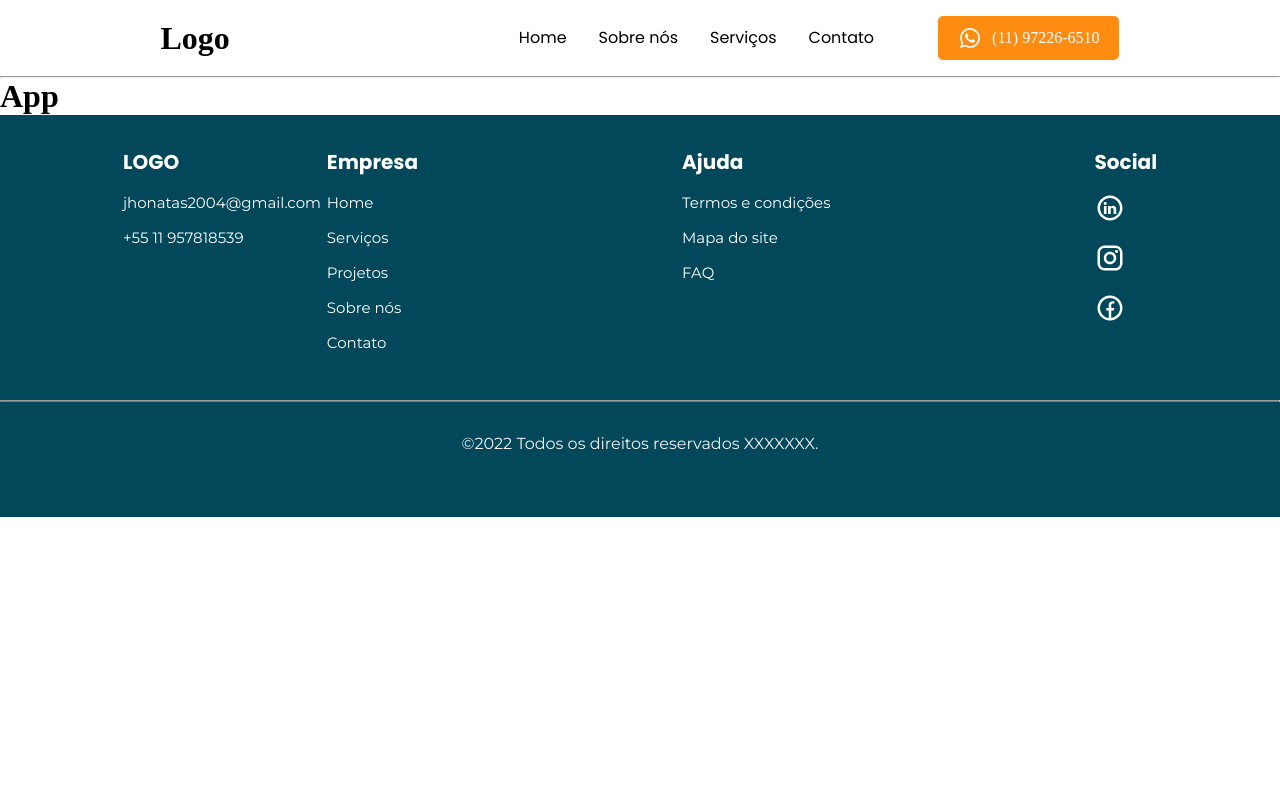
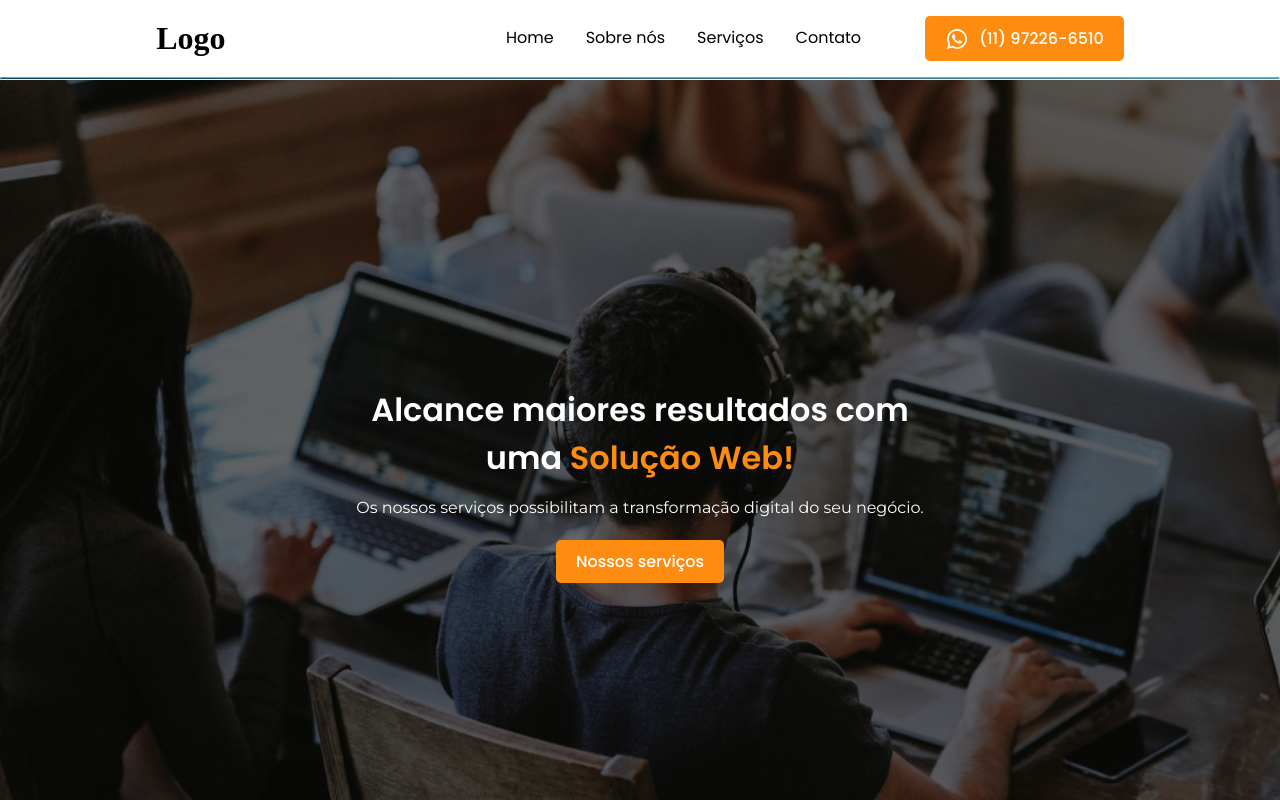
Before and after one commit to GoFreelasfy/portfolio, a React (Vite) app: page / in a window 1280 px wide. Shown: the top 800 px of the page. Built offline with nearby package versions, Linux system fonts and the light colour scheme.

Commit message:
:wrench: atualizando projeto com meus desenvolvimentos

```diff
--- a/src/App.jsx
+++ b/src/App.jsx
@@ -1,13 +1,12 @@
 import { useState } from "react";
 import Footer from "./components/footer/Footer";
 import Header from "./components/header/Header";
+import Home from "./pages/home/Home";
 
 function App() {
   return (
     <div>
-      <Header />
-      <h1>App</h1>
-      <Footer/>
+      <Home />
     </div>
   );
 }
--- a/src/components/cardServicos/CardServicos.jsx
+++ b/src/components/cardServicos/CardServicos.jsx
@@ -1,7 +1,7 @@
 import React from "react";
 import styled from "styled-components";
 import arrowLeft from "../../assets/icons/arrow-left.svg";
-export default function CardServicos({ title, descricao }) {
+export default function CardServicos({ title, description }) {
   const DivCardServicos = styled.div`
     background: var(--white);
     box-shadow: 0px 5px 30px rgba(0, 0, 0, 0.08);
@@ -72,7 +72,7 @@ export default function CardServicos({ title, descricao }) {
   return (
     <DivCardServicos>
       <h3>{title}</h3>
-      <p>{descricao}</p>
+      <p>{description}</p>
       <div className="card-footer">
         <span>Veja mais</span>
         <div className="arrow-left">
--- a/src/components/header/Header.jsx
+++ b/src/components/header/Header.jsx
@@ -10,7 +10,7 @@ const DivHeader = styled.div`
     padding: 1rem;
   }
   hr {
-    height: 2px;
+    height: 3px;
     background: linear-gradient(90deg, #02485a 0%, #4e96aa 100%);
   }
   .nav {
@@ -48,6 +48,7 @@ const DivHeader = styled.div`
     display: flex;
     align-items: center;
     justify-content: center;
+    font-family: "Poppins", sans-serif;
     gap: 10px;
     background-color: var(--orange);
     padding: 10px 20px;
@@ -68,9 +69,22 @@ const DivHeader = styled.div`
 
   @media (max-width: 768px) {
     .header {
+      flex-direction: row-reverse;
+
+      .logo {
+        margin: 0 auto;
+      }
+      /* display: flex;
+    justify-content: space-around;
+    align-items: center;
+    padding: 1rem; */
       .menu {
         display: flex;
         flex-direction: column;
+
+        & a {
+          font-size: 24px;
+        }
       }
       & > .nav {
         position: absolute;
@@ -82,7 +96,7 @@ const DivHeader = styled.div`
         left: 0;
         width: 100%;
         height: 100%;
-        background-color: var(--blue);
+        background-color: var(--bg-white);
 
         transform: translateX(-100%);
         transition: all 0.45s;
@@ -157,7 +171,7 @@ export default function Header() {
   return (
     <DivHeader>
       <header className="header container">
-        <div>
+        <div className="logo">
           {/* <img src="" alt="" /> */}
           <h1>Logo</h1>
         </div>
@@ -165,16 +179,16 @@ export default function Header() {
           <nav>
             <ul className="menu">
               <li>
-                <a href="#">Home</a>
+                <a href="#home">Home</a>
               </li>
               <li>
-                <a href="#">Sobre nós</a>
+                <a href="#sobre-nos">Sobre nós</a>
               </li>
               <li>
-                <a href="#">Serviços</a>
+                <a href="#servicos">Serviços</a>
               </li>
               <li>
-                <a href="#">Contato</a>
+                <a href="#contato">Contato</a>
               </li>
             </ul>
           </nav>
--- a/src/pages/home/Home.jsx
+++ b/src/pages/home/Home.jsx
@@ -191,7 +191,7 @@ export default function Home() {
   return (
     <DivHome>
       <Header />
-      <main className="main">
+      <main id="home" className="main">
         <div className="main-content">
           <h1>
             Alcance maiores resultados com uma <span>Solução Web!</span>
@@ -205,7 +205,7 @@ export default function Home() {
           </a>
         </div>
       </main>
-      <section className="servicos">
+      <section id="servicos" className="servicos">
         <div className="container">
           <div className="servicos-content">
             <span>Nossos serviços</span>
@@ -225,7 +225,7 @@ export default function Home() {
           </div>
         </div>
       </section>
-      <section className="diferenciais container">
+      <section id="diferenciais" className="diferenciais container">
         <div className="diferenciais-content">
           <span>Diferenciais</span>
           <h2>Por que escolher a Web plataform?</h2>
--- a/src/styles/globalStyle.js
+++ b/src/styles/globalStyle.js
@@ -21,6 +21,7 @@ a{
   --bg-white:#F2F2F2;
   --gray:#787878;
   --orange:#FD8C11;
+  --orange-light: rgba(253, 140, 17, 0.5);
   --orange-dark:#F1662A;
   --blue-light:#4E96AA;
   --blue:#02485A;
@@ -33,4 +34,21 @@ a{
   padding-left: 7rem;
   padding-right: 7rem;
 }
+
+
+.btn {
+  font-family: "Poppins",sans-serif;
+  font-weight: 500;
+  font-size: 16px;
+    background-color: var(--orange);
+    padding: 10px 20px;
+    border-radius: 5px;
+    color: var(--white);
+    transition: 0.2s all ease-in;
+
+    &:hover {
+      background: var(--orange-dark);
+    }
+  }
+
 `;
```
